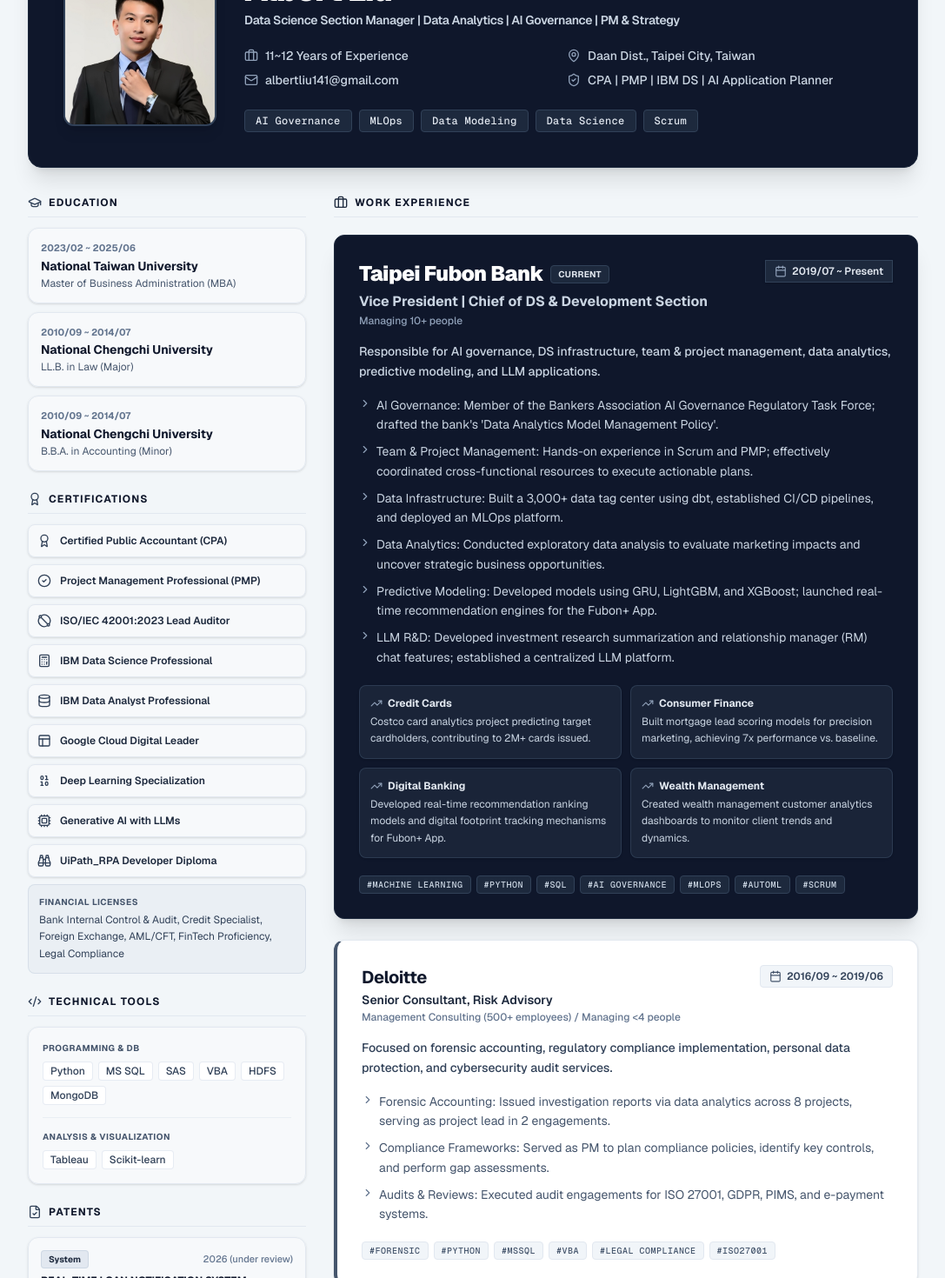
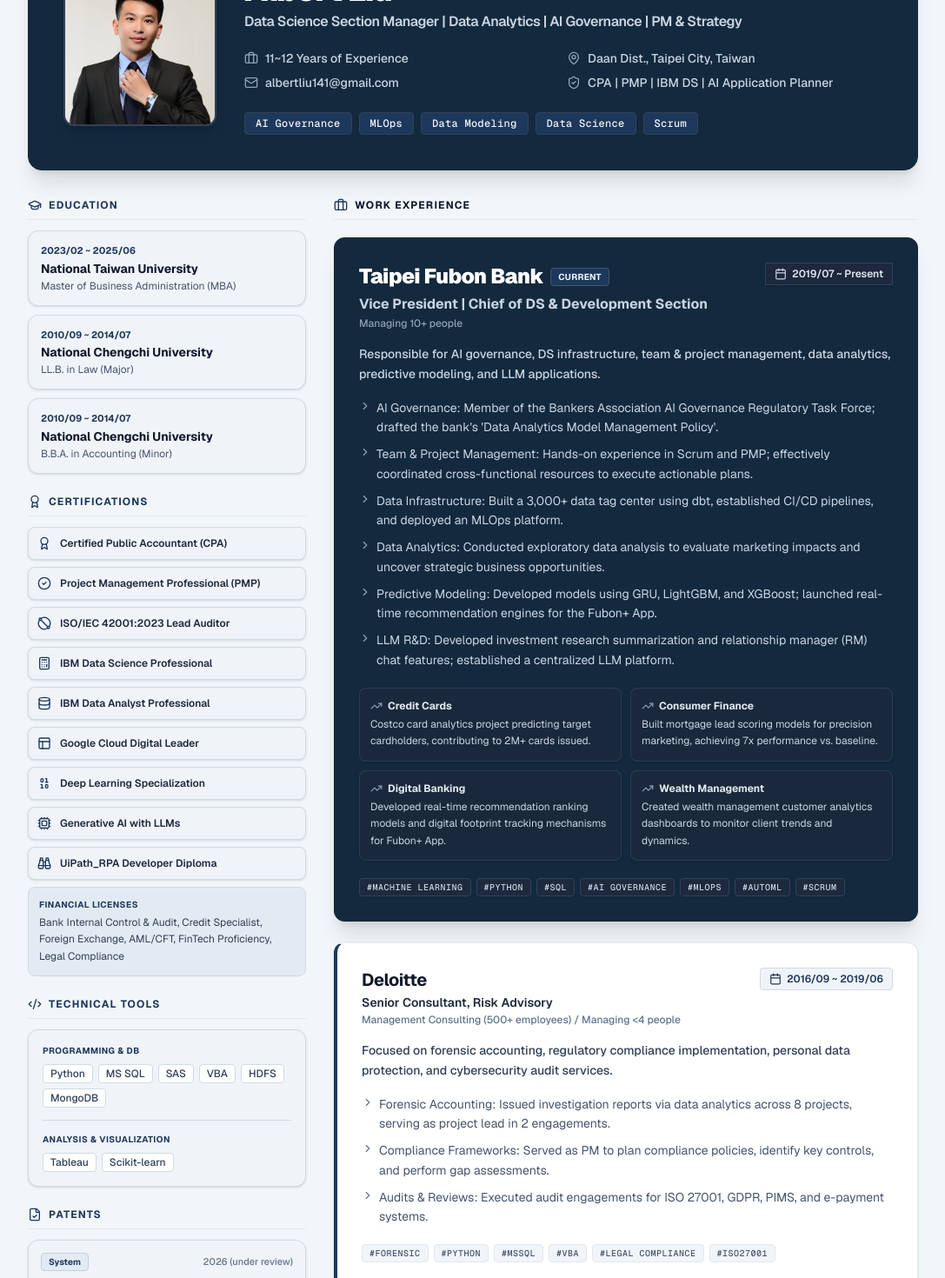
Before and after one commit to AlbertJLiu/resume_albert_eng, a Next.js app: page / in a window 1280 px wide. Shown: the part 120-1590 px from the top of the page at 87% size, without its empty margins (96-1183 px from the left). Built offline with nearby package versions, Linux system fonts and the light colour scheme.

Commit message:
update color version 15

```diff
--- a/app/page.js
+++ b/app/page.js
@@ -64,7 +64,7 @@
     }
   ];
 
-  // Work Experience Data (縮短職稱文字防尷尬換行)
+  // Work Experience Data
   const experiences = [
     {
       company: "Taipei Fubon Bank",
@@ -118,25 +118,25 @@
     }
   ];
 
-  // Icon 採用低調沉穩的深鋼灰色 (slate-700)
+  // Icon 採用範本高階鋼藍色 (#1e385c)
   const certificates = [
-    { title: "Certified Public Accountant (CPA)", icon: <Award className="w-4 h-4 text-slate-700" /> },
-    { title: "Project Management Professional (PMP)", icon: <CheckCircle2 className="w-4 h-4 text-slate-700" /> },
-    { title: "ISO/IEC 42001:2023 Lead Auditor", icon: <Diameter className="w-4 h-4 text-slate-700" /> },
-    { title: "IBM Data Science Professional", icon: <Calculator className="w-4 h-4 text-slate-700" /> },
-    { title: "IBM Data Analyst Professional", icon: <Database className="w-4 h-4 text-slate-700" /> },
-    { title: "Google Cloud Digital Leader", icon: <Layout className="w-4 h-4 text-slate-700" /> },
-    { title: "Deep Learning Specialization", icon: <Binary className="w-4 h-4 text-slate-700" /> },
-    { title: "Generative AI with LLMs", icon: <Cpu className="w-4 h-4 text-slate-700" /> },
-    { title: "UiPath_RPA Developer Diploma", icon: <Binoculars className="w-4 h-4 text-slate-700" /> }
+    { title: "Certified Public Accountant (CPA)", icon: <Award className="w-4 h-4 text-[#1e385c]" /> },
+    { title: "Project Management Professional (PMP)", icon: <CheckCircle2 className="w-4 h-4 text-[#1e385c]" /> },
+    { title: "ISO/IEC 42001:2023 Lead Auditor", icon: <Diameter className="w-4 h-4 text-[#1e385c]" /> },
+    { title: "IBM Data Science Professional", icon: <Calculator className="w-4 h-4 text-[#1e385c]" /> },
+    { title: "IBM Data Analyst Professional", icon: <Database className="w-4 h-4 text-[#1e385c]" /> },
+    { title: "Google Cloud Digital Leader", icon: <Layout className="w-4 h-4 text-[#1e385c]" /> },
+    { title: "Deep Learning Specialization", icon: <Binary className="w-4 h-4 text-[#1e385c]" /> },
+    { title: "Generative AI with LLMs", icon: <Cpu className="w-4 h-4 text-[#1e385c]" /> },
+    { title: "UiPath_RPA Developer Diploma", icon: <Binoculars className="w-4 h-4 text-[#1e385c]" /> }
   ];
 
   return (
-    <div className="min-h-screen bg-slate-100/90 py-12 px-4 md:px-8 font-sans text-slate-800 antialiased selection:bg-slate-900 selection:text-white">
+    <div className="min-h-screen bg-slate-100/90 py-12 px-4 md:px-8 font-sans text-slate-800 antialiased selection:bg-[#13293d] selection:text-white">
       <div className="max-w-5xl mx-auto">
 
-        {/* 個人資料 Header: 高階深色 Banner */}
-        <header className="bg-slate-900 text-slate-100 rounded-2xl shadow-xl p-6 md:p-10 mb-8 border border-slate-800">
+        {/* 個人資料 Header: 採用範本深海藍 (#13293d) */}
+        <header className="bg-[#13293d] text-slate-100 rounded-2xl shadow-xl p-6 md:p-10 mb-8 border border-slate-800">
           <div className="flex flex-col md:flex-row items-center md:items-start gap-8">
             {/* Profile Image Container */}
             <div className="relative shrink-0">
@@ -155,8 +155,8 @@
               <div className="mb-3">
                 <h1 className="text-3xl md:text-4xl font-black text-white tracking-tight">Albert Liu</h1>
 
-                {/* 縮小字體並適度精簡文字，確保不尷尬斷行 */}
-                <p className="text-xs sm:text-sm text-slate-300 font-semibold tracking-tight mt-1 leading-normal">
+                {/* 彈性字級與精簡文字，防自動斷行 */}
+                <p className="text-xs sm:text-sm md:text-base text-slate-300 font-semibold tracking-tight mt-1 leading-normal">
                   Data Science Section Manager | Data Analytics | AI Governance | PM & Strategy
                 </p>
               </div>
@@ -179,7 +179,7 @@
               {/* 核心技能 Badge */}
               <div className="mt-6 flex flex-wrap justify-center md:justify-start gap-2">
                 {["AI Governance", "MLOps", "Data Modeling", "Data Science", "Scrum"].map(skill => (
-                  <span key={skill} className="bg-slate-800 text-slate-200 border border-slate-700 px-3 py-1 rounded text-xs font-mono font-medium tracking-wide">
+                  <span key={skill} className="bg-[#1e385c] text-slate-100 border border-slate-700 px-3 py-1 rounded text-xs font-mono font-medium tracking-wide">
                     {skill}
                   </span>
                 ))}
@@ -191,18 +191,18 @@
         {/* 雙欄架構 (1/3 左側欄 + 2/3 右側欄) */}
         <div className="grid grid-cols-1 lg:grid-cols-3 gap-8">
 
-          {/* 左側欄位 (1/3 寬度): 柔和淺灰底卡片 + 深鋼灰 Icon */}
+          {/* 左側欄位 (1/3 寬度): 採用範本冰藍輕灰底 (#f0f4f8) + 鋼藍 Icon (#1e385c) */}
           <div className="lg:col-span-1 space-y-6">
 
             {/* Education */}
             <section>
-              <h2 className="text-xs font-bold uppercase tracking-widest text-slate-900 mb-3 flex items-center border-b border-slate-200 pb-2">
-                <GraduationCap className="w-4 h-4 mr-2 text-slate-700" /> Education
+              <h2 className="text-xs font-bold uppercase tracking-widest text-[#1e385c] mb-3 flex items-center border-b border-slate-200 pb-2">
+                <GraduationCap className="w-4 h-4 mr-2 text-[#1e385c]" /> Education
               </h2>
               <div className="space-y-2.5">
                 {education.map((edu, i) => (
-                  <div key={i} className="p-3.5 rounded-xl border border-slate-200 bg-slate-50/90 shadow-sm hover:border-slate-300 transition-colors">
-                    <p className="text-[11px] font-bold text-slate-500 mb-0.5">{edu.period}</p>
+                  <div key={i} className="p-3.5 rounded-xl border border-[#d0dbe5] bg-[#f0f4f8] shadow-sm hover:border-[#1e385c]/40 transition-colors">
+                    <p className="text-[11px] font-bold text-[#1e385c] mb-0.5">{edu.period}</p>
                     <h3 className="font-bold text-slate-900 text-xs md:text-sm">{edu.school}</h3>
                     <p className="text-xs text-slate-600 mt-0.5">{edu.degree}</p>
                   </div>
@@ -212,18 +212,18 @@
 
             {/* Certifications */}
             <section>
-              <h2 className="text-xs font-bold uppercase tracking-widest text-slate-900 mb-3 flex items-center border-b border-slate-200 pb-2">
-                <Award className="w-4 h-4 mr-2 text-slate-700" /> Certifications
+              <h2 className="text-xs font-bold uppercase tracking-widest text-[#1e385c] mb-3 flex items-center border-b border-slate-200 pb-2">
+                <Award className="w-4 h-4 mr-2 text-[#1e385c]" /> Certifications
               </h2>
               <div className="space-y-2">
                 {certificates.map((cert, i) => (
-                  <div key={i} className="flex items-center p-2.5 bg-slate-50/90 rounded-lg border border-slate-200 shadow-sm hover:border-slate-300 transition-colors">
+                  <div key={i} className="flex items-center p-2.5 bg-[#f0f4f8] rounded-lg border border-[#d0dbe5] shadow-sm hover:border-[#1e385c]/40 transition-colors">
                     {cert.icon}
                     <span className="ml-2.5 text-xs font-semibold text-slate-800">{cert.title}</span>
                   </div>
                 ))}
-                <div className="p-3 bg-slate-200/50 rounded-lg border border-slate-300/60">
-                  <p className="text-[10px] text-slate-600 font-bold uppercase tracking-wider mb-1">Financial Licenses</p>
+                <div className="p-3 bg-[#e2ebf3] rounded-lg border border-[#d0dbe5]">
+                  <p className="text-[10px] text-[#1e385c] font-bold uppercase tracking-wider mb-1">Financial Licenses</p>
                   <p className="text-xs text-slate-700 leading-relaxed">Bank Internal Control & Audit, Credit Specialist, Foreign Exchange, AML/CFT, FinTech Proficiency, Legal Compliance</p>
                 </div>
               </div>
@@ -231,24 +231,24 @@
 
             {/* Technical Tools */}
             <section>
-              <h2 className="text-xs font-bold uppercase tracking-widest text-slate-900 mb-3 flex items-center border-b border-slate-200 pb-2">
-                <Code2 className="w-4 h-4 mr-2 text-slate-700" /> Technical Tools
+              <h2 className="text-xs font-bold uppercase tracking-widest text-[#1e385c] mb-3 flex items-center border-b border-slate-200 pb-2">
+                <Code2 className="w-4 h-4 mr-2 text-[#1e385c]" /> Technical Tools
               </h2>
-              <div className="bg-slate-50/90 p-4 rounded-xl border border-slate-200 shadow-sm space-y-3.5">
+              <div className="bg-[#f0f4f8] p-4 rounded-xl border border-[#d0dbe5] shadow-sm space-y-3.5">
                 <div>
-                  <p className="text-[10px] font-bold text-slate-600 uppercase mb-2 tracking-wider">Programming & DB</p>
+                  <p className="text-[10px] font-bold text-[#1e385c] uppercase mb-2 tracking-wider">Programming & DB</p>
                   <div className="flex flex-wrap gap-1.5">
                     {["Python", "MS SQL", "SAS", "VBA", "HDFS", "MongoDB"].map(t => (
-                      <span key={t} className="px-2 py-0.5 bg-white border border-slate-200/80 rounded text-xs font-medium text-slate-700">{t}</span>
+                      <span key={t} className="px-2 py-0.5 bg-white border border-[#d0dbe5] rounded text-xs font-medium text-slate-700">{t}</span>
                     ))}
                   </div>
                 </div>
-                <hr className="border-slate-200/60" />
+                <hr className="border-[#d0dbe5]" />
                 <div>
-                  <p className="text-[10px] font-bold text-slate-600 uppercase mb-2 tracking-wider">Analysis & Visualization</p>
+                  <p className="text-[10px] font-bold text-[#1e385c] uppercase mb-2 tracking-wider">Analysis & Visualization</p>
                   <div className="flex flex-wrap gap-1.5">
                     {["Tableau", "Scikit-learn"].map(t => (
-                      <span key={t} className="px-2 py-0.5 bg-white border border-slate-200/80 rounded text-xs font-medium text-slate-700">{t}</span>
+                      <span key={t} className="px-2 py-0.5 bg-white border border-[#d0dbe5] rounded text-xs font-medium text-slate-700">{t}</span>
                     ))}
                   </div>
                 </div>
@@ -257,14 +257,14 @@
 
             {/* Patents Section */}
             <section>
-              <h2 className="text-xs font-bold uppercase tracking-widest text-slate-900 mb-3 flex items-center border-b border-slate-200 pb-2">
-                <FileCheck className="w-4 h-4 mr-2 text-slate-700" /> Patents
+              <h2 className="text-xs font-bold uppercase tracking-widest text-[#1e385c] mb-3 flex items-center border-b border-slate-200 pb-2">
+                <FileCheck className="w-4 h-4 mr-2 text-[#1e385c]" /> Patents
               </h2>
               <div className="space-y-2">
                 {patents.map((item, i) => (
-                  <div key={i} className="bg-slate-50/90 p-3.5 rounded-xl border border-slate-200 shadow-sm hover:border-slate-300 transition-colors">
+                  <div key={i} className="bg-[#f0f4f8] p-3.5 rounded-xl border border-[#d0dbe5] shadow-sm hover:border-[#1e385c]/40 transition-colors">
                     <div className="flex items-center justify-between mb-1.5">
-                      <span className="text-[10px] font-bold bg-slate-200 text-slate-800 px-2 py-0.5 rounded border border-slate-300/80">
+                      <span className="text-[10px] font-bold bg-[#e2ebf3] text-[#1e385c] px-2 py-0.5 rounded border border-[#c1d1e0]">
                         {item.type}
                       </span>
                       <span className="text-[11px] text-slate-500 font-medium">{item.year}</span>
@@ -283,7 +283,7 @@
             {/* Work Experience */}
             <section>
               <h2 className="text-xs font-bold uppercase tracking-widest text-slate-900 mb-5 flex items-center border-b border-slate-200 pb-2">
-                <Briefcase className="w-4 h-4 mr-2 text-slate-800" /> Work Experience
+                <Briefcase className="w-4 h-4 mr-2 text-[#1e385c]" /> Work Experience
               </h2>
               <div className="space-y-6">
                 {experiences.map((exp, idx) => {
@@ -293,14 +293,14 @@
                   return (
                     <div key={idx} className="relative">
 
-                      {/* 1. 現任經歷 (Taipei Fubon Bank): 沉穩鈦灰黑主管卡片 (突出重要性且避開亮藍) */}
+                      {/* 1. 現任經歷 (Taipei Fubon Bank): 沉穩深海藍範本卡片 (#13293d) */}
                       {isLatest && (
-                        <div className="bg-slate-900 text-slate-100 p-6 md:p-7 rounded-xl border border-slate-800 shadow-xl">
+                        <div className="bg-[#13293d] text-slate-100 p-6 md:p-7 rounded-xl border border-slate-800 shadow-xl">
                           <div className="flex flex-col md:flex-row justify-between items-start gap-2 mb-4">
                             <div className="min-w-0 flex-1">
                               <div className="flex items-center gap-2">
                                 <h3 className="text-xl md:text-2xl font-black text-white tracking-tight">{exp.company}</h3>
-                                <span className="bg-slate-800 text-slate-200 text-[10px] font-bold px-2 py-0.5 rounded border border-slate-700 tracking-wide shrink-0">CURRENT</span>
+                                <span className="bg-[#1e385c] text-slate-100 text-[10px] font-bold px-2 py-0.5 rounded border border-slate-600 tracking-wide shrink-0">CURRENT</span>
                               </div>
 
                               <p className="text-slate-300 font-bold text-xs sm:text-sm md:text-base mt-1">
@@ -310,8 +310,8 @@
                               <p className="text-xs text-slate-400 font-medium mt-0.5">{exp.size}</p>
                             </div>
 
-                            <div className="px-2.5 py-1 bg-slate-800 text-slate-200 text-xs font-semibold flex items-center whitespace-nowrap shrink-0 border border-slate-700 shadow-sm">
-                              <Calendar className="w-3.5 h-3.5 mr-1.5 shrink-0 text-slate-400" /> {exp.period}
+                            <div className="px-2.5 py-1 bg-slate-800/90 text-slate-200 text-xs font-semibold flex items-center whitespace-nowrap shrink-0 border border-slate-700 shadow-sm">
+                              <Calendar className="w-3.5 h-3.5 mr-1.5 shrink-0 text-slate-300" /> {exp.period}
                             </div>
                           </div>
 
@@ -349,9 +349,9 @@
                         </div>
                       )}
 
-                      {/* 2. 第二階段經歷 (Deloitte): 清爽白底 + 鋼灰側條 */}
+                      {/* 2. 第二階段經歷 (Deloitte): 白底 + 鋼藍 Accent 邊條 (#1e385c) */}
                       {isSecond && (
-                        <div className="bg-white p-6 md:p-7 rounded-xl border border-slate-200/90 border-l-4 border-l-slate-600 shadow-sm">
+                        <div className="bg-white p-6 md:p-7 rounded-xl border border-slate-200/90 border-l-4 border-l-[#1e385c] shadow-sm">
                           <div className="flex flex-col md:flex-row justify-between items-start gap-2 mb-4">
                             <div className="min-w-0 flex-1">
                               <h3 className="text-xl font-bold text-slate-900 tracking-tight">{exp.company}</h3>
@@ -363,8 +363,8 @@
                               <p className="text-xs text-slate-500 font-medium mt-0.5">{exp.size}</p>
                             </div>
 
-                            <div className="px-2.5 py-1 bg-slate-100 rounded text-slate-700 text-xs font-semibold flex items-center whitespace-nowrap shrink-0 border border-slate-200">
-                              <Calendar className="w-3.5 h-3.5 mr-1.5 shrink-0 text-slate-600" /> {exp.period}
+                            <div className="px-2.5 py-1 bg-[#f0f4f8] rounded text-[#1e385c] text-xs font-semibold flex items-center whitespace-nowrap shrink-0 border border-[#d0dbe5]">
+                              <Calendar className="w-3.5 h-3.5 mr-1.5 shrink-0 text-[#1e385c]" /> {exp.period}
                             </div>
                           </div>
 
@@ -389,7 +389,7 @@
                         </div>
                       )}
 
-                      {/* 3. 早期經歷 (KPMG): 微灰底色 + 淺灰側條 */}
+                      {/* 3. 早期經歷 (KPMG): 微灰底色 + 淺灰邊條 */}
                       {!isLatest && !isSecond && (
                         <div className="bg-slate-50/80 p-5 md:p-6 rounded-xl border border-slate-200/80 border-l-4 border-l-slate-400">
                           <div className="flex flex-col md:flex-row justify-between items-start gap-2 mb-3">
```
